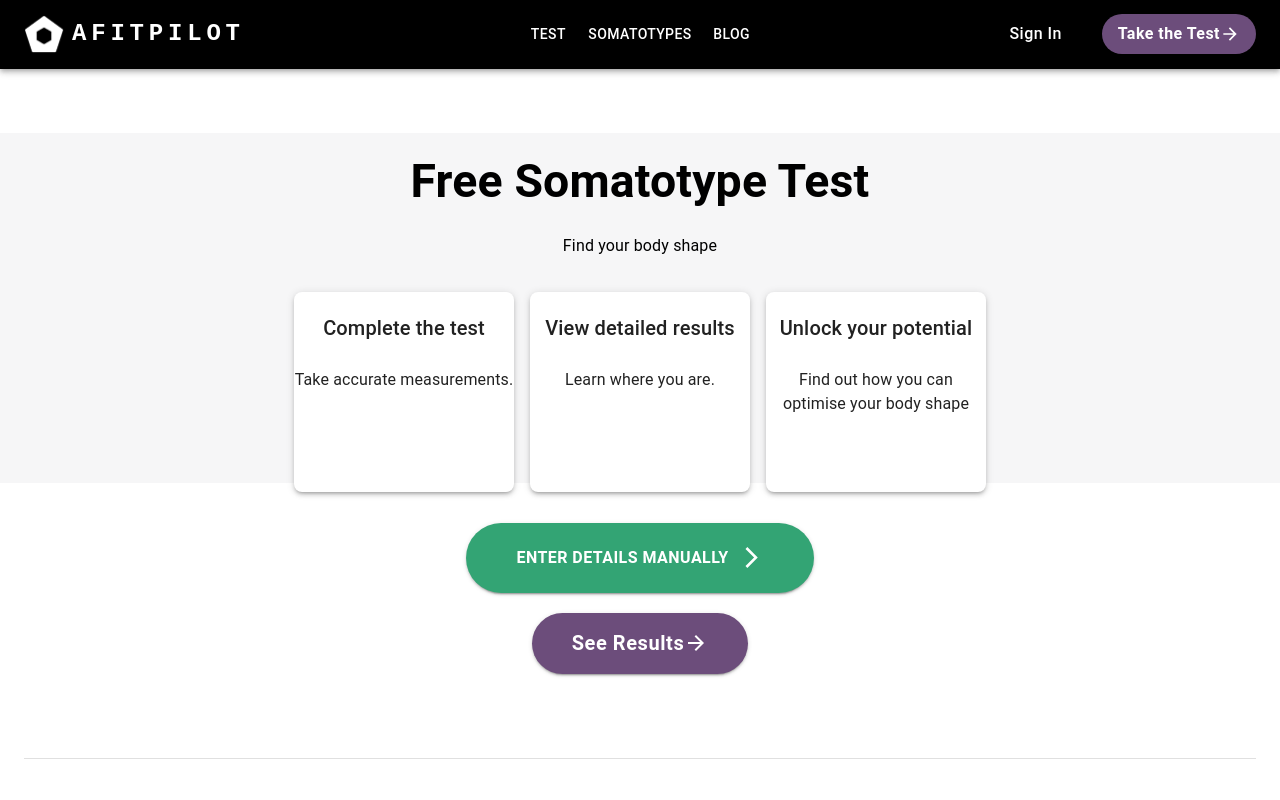
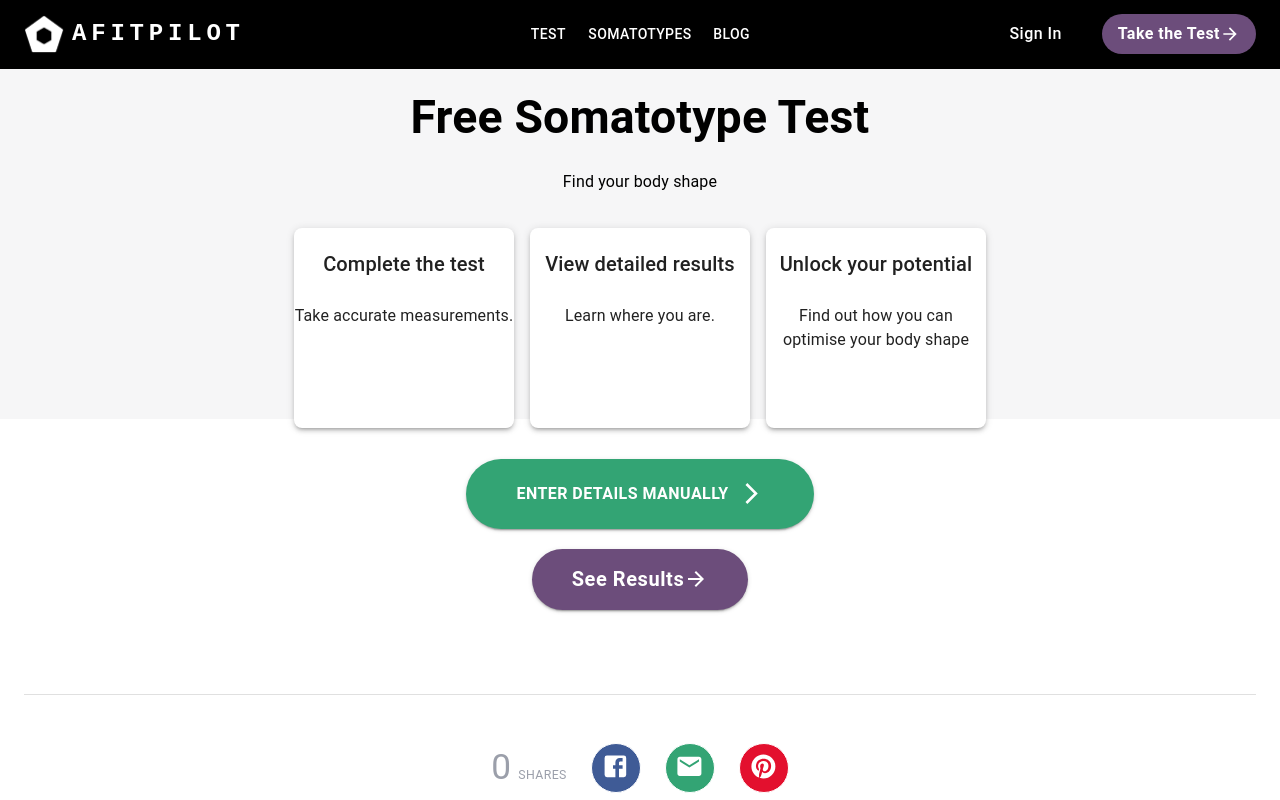
Before and after one commit to walter-clayton/afitpilot-somatotype, a React (Create React App) app in the folder client/: page /Test in a window 1280 px wide. Shown: the top 800 px of the page. Built offline with nearby package versions, Linux system fonts and the light colour scheme.

Commit message:
remove the space

```diff
--- a/client/src/components/CTA/HeaderTestpage.tsx
+++ b/client/src/components/CTA/HeaderTestpage.tsx
@@ -33,7 +33,6 @@ const HeaderTestpage = () => {
                 container
                 sx={{
                     backgroundColor: "#f6f6f7",
-                    marginTop: 8,
                     marginBottom: 5,
                     display: "flex",
                     flexDirection: "column",
```
